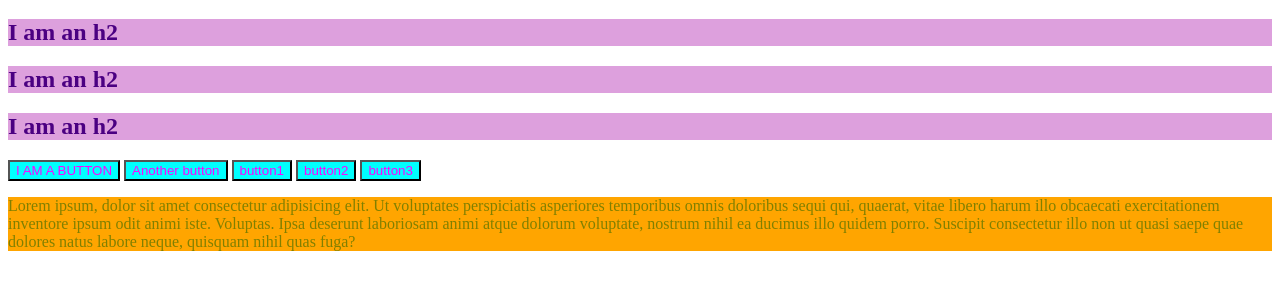
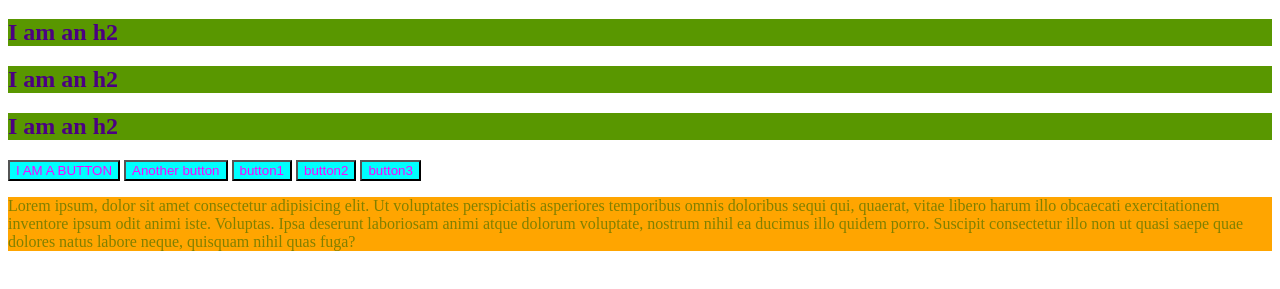
Before and after one commit to ChristofferHagberg/css_intro, a plain HTML site: page index.html in a window 1280 px wide. Shown: the part 61-350 px from the top of the page. Drawn offline with Linux system fonts and the light colour scheme.

Commit message:
added rgb color

```diff
--- a/app.css
+++ b/app.css
@@ -1,6 +1,6 @@
 h2 {
     color: indigo;
-    background-color: plum;
+    background-color: rgb(89, 151, 0);
 }
 
 button {
```
